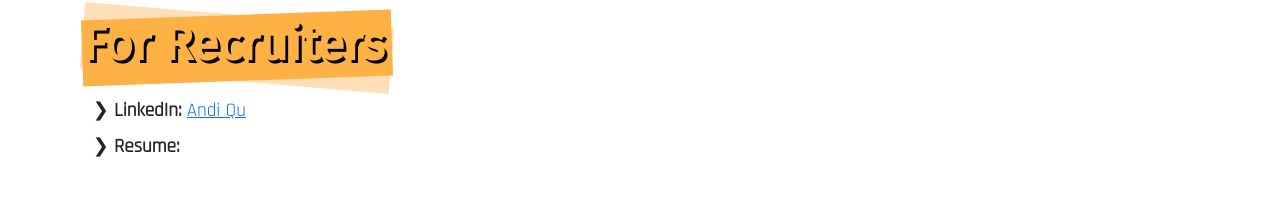
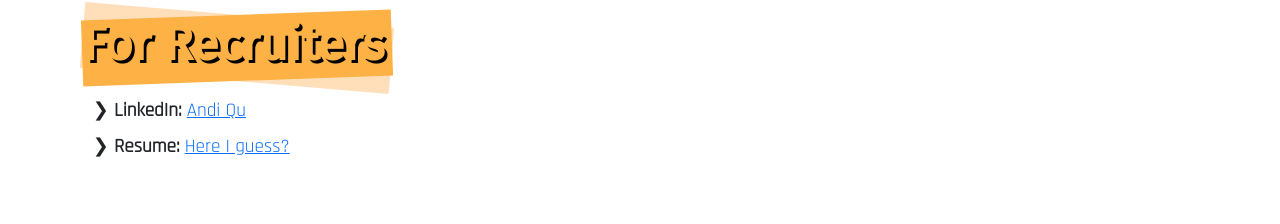
Before and after one commit to dolphingarlic/andiqu-v3, a React (Create React App) app: page /contact in a window 1280 px wide. Shown: the part 323-547 px from the top of the page. Built offline with nearby package versions, Linux system fonts and the light colour scheme.

Commit message:
Add resume oops

```diff
--- a/src/pages/Contact.tsx
+++ b/src/pages/Contact.tsx
@@ -26,7 +26,7 @@ const Contact = () => {
           </li>
           <li>
             <strong>Resume:</strong>{" "}
-
+            <a href="Andi_Resume.pdf" target="_blank">Here I guess?</a>
           </li>
         </ul>
       </Container>
```
Also changed, not shown: 1 other file (tests, documents, lock files or other folders).
